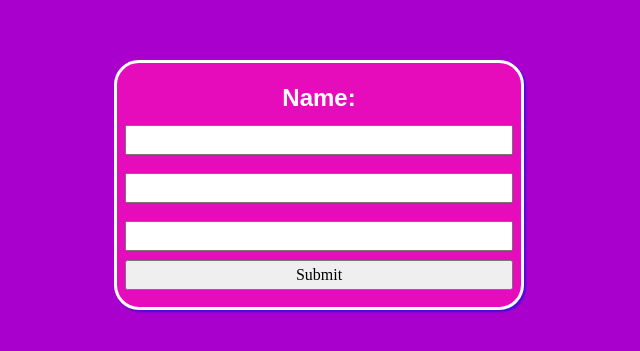
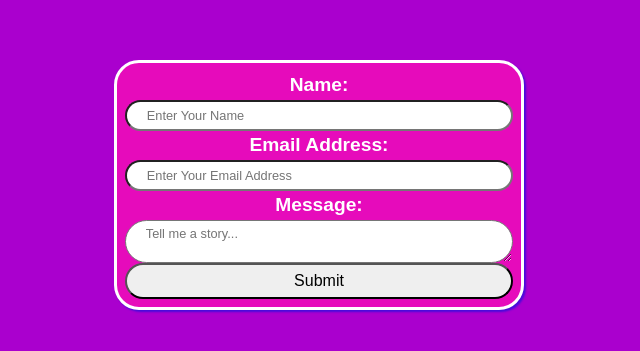
Before and after one commit to J-Skarbek/intermediate-advanced-html-css, a plain HTML site: page form-basics.html in a window 1280 px wide. Shown: the part 215-566 px from the top of the page, without its empty margins (321-961 px from the left). Drawn offline with Linux system fonts and the light colour scheme.

Commit message:
Further style the page. Add name attributes. Touch up the inputs/placeholders.

```diff
--- a/form-basics.html
+++ b/form-basics.html
@@ -4,19 +4,19 @@
     <meta charset="UTF-8">
     <meta name="viewport" content="width=device-width, initial-scale=1.0">
     <link rel="stylesheet" href="form-styles.css">
-    <title>Document</title>
+    <title>Form Basics</title>
 </head>
 <body>
 
     <div class="container">
-        <form action="#" method="post" class="form">
+        <form action="file:///Users/johnskarbek/Desktop/TOP/intermediate-advanced-html-css/form-basics.html" method="post" class="form">
 
             <label for="name">Name:</label>
-            <input type="text" name="name" id="name">
-            <label for="name" class="label"></label>
-            <input type="email" name="email" id="email">
-            <label for="text-input"></label>
-            <input type="textarea" id="text-input"></textarea>
+            <input type="text" name="name" id="name" placeholder="Enter Your Name">
+            <label for="email" class="label">Email Address:</label>
+            <input type="email" name="email" id="email" placeholder="Enter Your Email Address">
+            <label for="text-input">Message:</label>
+            <textarea id="text-input" name="user_message" placeholder="Tell me a story..."></textarea>
 
             <button type="submit">Submit</button>
         </form>
--- a/form-styles.css
+++ b/form-styles.css
@@ -51,12 +51,31 @@
     isolation: isolate;
   }
 
+input,
+button,
+textarea {
+    padding: 1% 5%;
+    border-radius: 25px;
+    font-family: Arial, Helvetica, sans-serif;
+}
+
 label {
     font-family: Arial, Helvetica, sans-serif;
-    font-size: 1.5rem;
+    font-size: 1.2rem;
     font-weight: 800;
     text-align: center;
     color: #fff;
+}
+
+::placeholder {
+    font-family: Arial, Helvetica, sans-serif;
+    font-size: .8rem;
+}
+
+#name,
+#email,
+#text-input {
+    font-size: .8rem;
 }
 
 .container {
@@ -80,5 +99,4 @@ label {
     border: 3px solid #fff;
     border-radius: 25px;
     box-shadow: 2px 2px 2px 0 #470BDB;
-
 }
```
